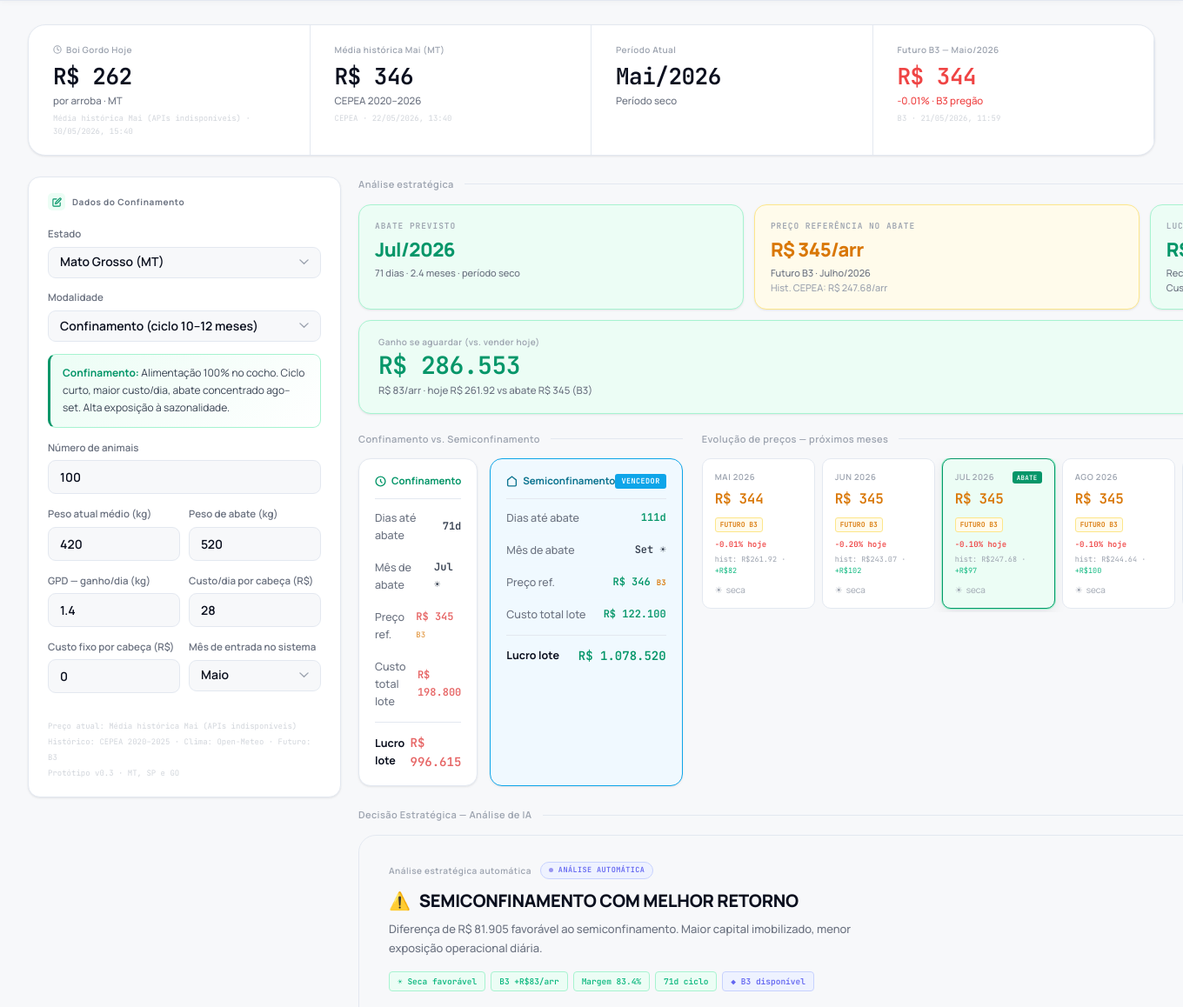
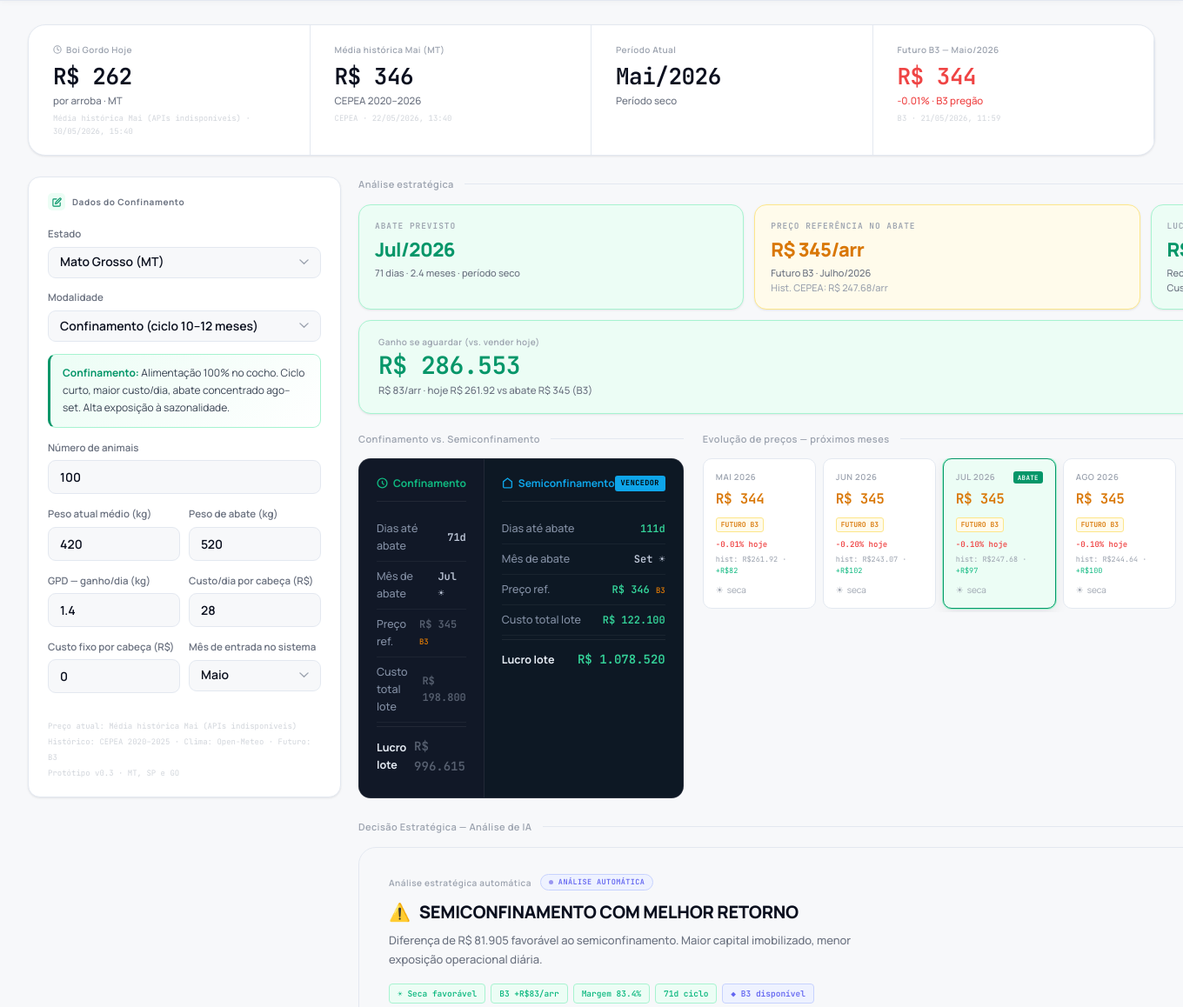
Before and after one commit to phberticellihorn-bot/TimingCerto, a Flask app: page / in a window 1360 px wide; the page is wider, and only the part inside the window is pictured. Shown: the part 64-1222 px from the top of that part at 87% size. Run offline with Flask 3, Linux system fonts and the light colour scheme; data that the repository does not hold is empty.

Commit message:
Update index.html

```diff
--- a/templates/index.html
+++ b/templates/index.html
@@ -866,36 +866,59 @@ nav {
 }
 
 /* ════════════════════════════════════════════
-   STRATEGIC COMPARISON — premium modal table
+   STRATEGIC COMPARISON — dark card (sempre escuro)
 ════════════════════════════════════════════ */
 .strat-comp-cards {
   display: grid;
   grid-template-columns: 1fr 1fr;
-  gap: 14px;
+  gap: 0;
+  background: #111827;
+  border: 1px solid rgba(255,255,255,.09);
+  border-radius: 14px;
+  overflow: hidden;
 }
 .sc-card {
-  background: var(--surface);
-  border: 1px solid var(--border);
-  border-radius: var(--radius);
-  padding: 16px 18px;
-  box-shadow: var(--shadow-sm);
-  transition: box-shadow var(--t-base);
-}
-.sc-card:first-child { border-right: 1px solid var(--border); }
-.sc-card:hover { box-shadow: var(--shadow); }
-.sc-card.sc-winner      { border-color: var(--emerald); background: var(--emerald-bg); }
-.sc-card.sc-winner-blue { border-color: var(--teal2); background: var(--teal-bg); }
+  background: #111827;
+  border: none;
+  border-right: 1px solid rgba(255,255,255,.07);
+  border-radius: 0;
+  padding: 18px 20px;
+  box-shadow: none;
+  transition: background var(--t-fast);
+}
+.sc-card:last-child { border-right: none; }
+.sc-card:first-child { border-right: 1px solid rgba(255,255,255,.07); }
+.sc-card:hover { background: #151e2e; box-shadow: none; }
+.sc-card.sc-winner      { background: #0d1f18; border-right-color: rgba(255,255,255,.07); }
+.sc-card.sc-winner-blue { background: #0d1824; border-right-color: rgba(255,255,255,.07); }
 .sc-head {
   display: flex; align-items: center; justify-content: space-between;
-  margin-bottom: 12px; padding-bottom: 10px;
-  border-bottom: 1px solid var(--border);
+  margin-bottom: 14px; padding-bottom: 11px;
+  border-bottom: 1px solid rgba(255,255,255,.07);
 }
 .sc-name {
-  font-size: 11.5px; font-weight: 700;
+  font-size: 12px; font-weight: 700;
   display: flex; align-items: center; gap: 6px;
 }
-.scn-g { color: var(--emerald); }
-.scn-b { color: var(--teal); }
+.scn-g { color: #10B981; }
+.scn-b { color: #0EA5E9; }
+/* override comp-row para fundo escuro */
+.strat-comp-cards .comp-row {
+  padding: 7px 0;
+  border-bottom: 1px solid rgba(255,255,255,.05);
+}
+.strat-comp-cards .comp-row:last-child { border-bottom: none; }
+.strat-comp-cards .comp-row-label { color: #8490A5; font-weight: 500; }
+.strat-comp-cards .comp-row-val   { color: #BEC7D8; }
+.strat-comp-cards .comp-row-val.win  { color: #34D399; }
+.strat-comp-cards .comp-row-val.lose { color: #576070; opacity: 1; }
+.strat-comp-cards .comp-divider { background: rgba(255,255,255,.07); }
+.strat-comp-cards .winner-badge {
+  background: #10B981; color: #000; font-size: 8.5px;
+}
+.strat-comp-cards .winner-badge-blue {
+  background: #0EA5E9; color: #000;
+}
 
 /* ════════════════════════════════════════════
    HISTÓRICO PAGE
@@ -1586,7 +1609,7 @@ function renderResultado(d) {
               </div>
               <div class="comp-divider"></div>
               <div class="comp-row">
-                <span class="comp-row-label" style="font-weight:700;color:var(--t1)">Lucro lote</span>
+                <span class="comp-row-label" style="font-weight:700;color:#E6ECF4">Lucro lote</span>
                 <span class="comp-row-val ${confWinEfetivo?'win':'lose'}" style="font-size:14px">${fmt(lucroConfEfetivo)}</span>
               </div>
             </div>
@@ -1619,7 +1642,7 @@ function renderResultado(d) {
               </div>
               <div class="comp-divider"></div>
               <div class="comp-row">
-                <span class="comp-row-label" style="font-weight:700;color:var(--t1)">Lucro lote</span>
+                <span class="comp-row-label" style="font-weight:700;color:#E6ECF4">Lucro lote</span>
                 <span class="comp-row-val ${!confWinEfetivo?'win':'lose'}" style="font-size:14px">${fmt(lucroSemiEfetivo)}</span>
               </div>
             </div>
```
